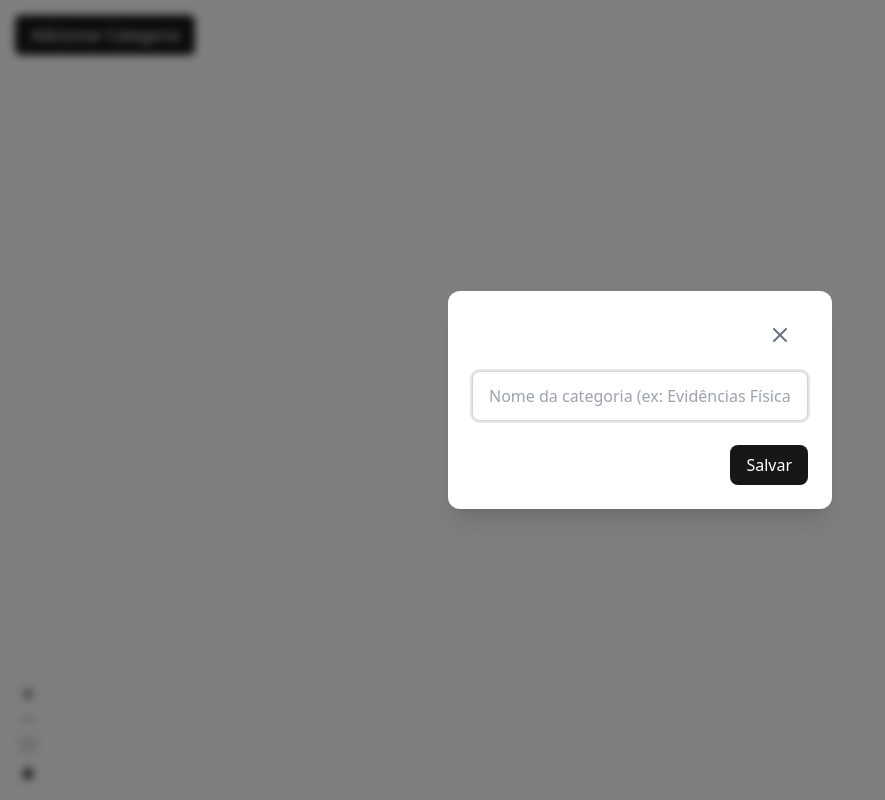
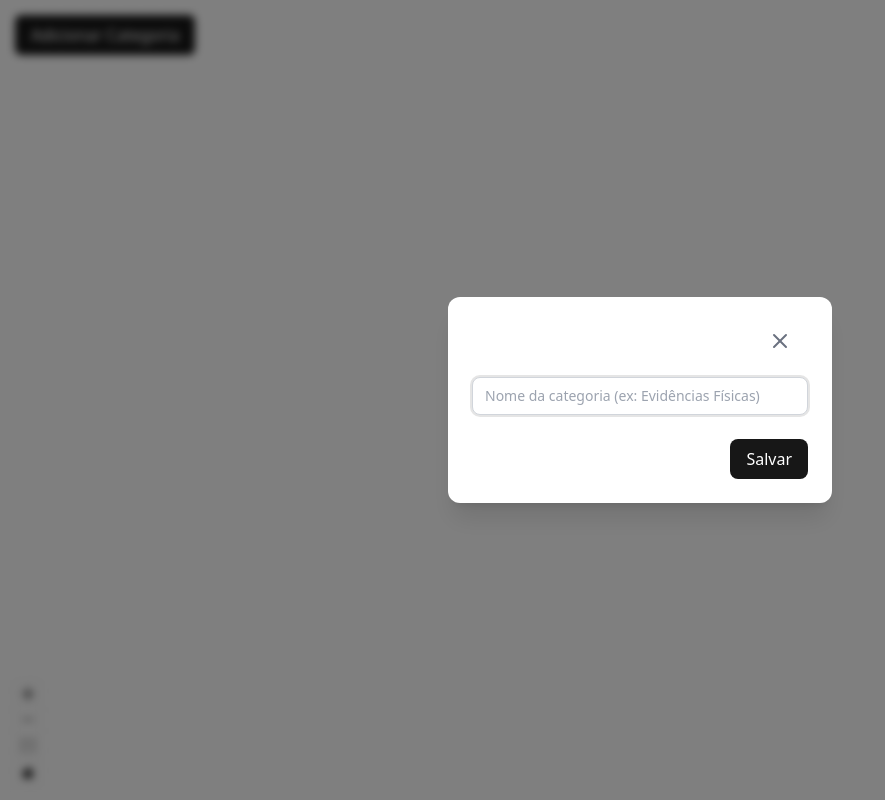
Before and after one commit to henriqueliima/criminal-investigation, a React (Vite) app: page / in a window 1280 px wide. Both pictures are taken after a click on the button "Adicionar Categoria". Shown: the whole page, without its empty margins (0-885 px from the left). Built offline with nearby package versions, Linux system fonts and the light colour scheme.

Commit message:
feat: add component Input

```diff
--- a/src/components/ClueEditorModal.tsx
+++ b/src/components/ClueEditorModal.tsx
@@ -4,6 +4,7 @@ import type { InvestigationCategory } from '../types'
 import type { ContentType, MediaType } from '../types/mediaTypes'
 import ContentTypeSelector from './ContentTypeSelector'
 import MediaPreview from './MediaPreview'
+import Input from './ui/Input'
 
 interface ClueEditorModalProps {
   draft: string
@@ -51,7 +52,7 @@ const ClueEditorModal = memo(
           onFileButtonClick={handleFileButtonClick}
         />
 
-        <input
+        <Input
           ref={fileInputRef}
           type="file"
           accept={
--- a/src/components/MediaPreview.tsx
+++ b/src/components/MediaPreview.tsx
@@ -2,6 +2,7 @@ import { memo, useState } from 'react'
 
 import type { MediaType } from '../types/mediaTypes'
 import Button from './ui/Button'
+import Input from './ui/Input'
 
 interface MediaPreviewProps {
   content: string
@@ -55,9 +56,8 @@ const MediaPreview = memo(
             )}
             {!readOnly && isEditingUrl && (
               <div className="space-y-2">
-                <input
+                <Input
                   type="url"
-                  className="w-full rounded-lg border border-gray-300 px-3 py-2 text-sm focus:outline-none focus:ring-2 focus:ring-brand-primary"
                   value={tempUrl}
                   onChange={(e) => setTempUrl(e.target.value)}
                   placeholder="Cole a URL da imagem"
@@ -110,9 +110,8 @@ const MediaPreview = memo(
             )}
             {!readOnly && isEditingUrl && (
               <div className="space-y-2">
-                <input
+                <Input
                   type="url"
-                  className="w-full rounded-lg border border-gray-300 px-3 py-2 text-sm focus:outline-none focus:ring-2 focus:ring-brand-primary"
                   value={tempUrl}
                   onChange={(e) => setTempUrl(e.target.value)}
                   placeholder="Cole a URL do vídeo"
@@ -168,9 +167,8 @@ const MediaPreview = memo(
             )}
             {!readOnly && isEditingUrl && (
               <div className="space-y-2">
-                <input
+                <Input
                   type="url"
-                  className="w-full rounded-lg border border-gray-300 px-3 py-2 text-sm focus:outline-none focus:ring-2 focus:ring-brand-primary"
                   value={tempUrl}
                   onChange={(e) => setTempUrl(e.target.value)}
                   placeholder="Cole a URL do áudio"
--- /dev/null
+++ b/src/components/ui/Input.tsx
@@ -0,0 +1,40 @@
+import type { ChangeEventHandler, InputHTMLAttributes } from 'react'
+import { forwardRef } from 'react'
+
+interface InputProps
+  extends Omit<InputHTMLAttributes<HTMLInputElement>, 'onChange' | 'ref'> {
+  value?: string
+  onChange?: ChangeEventHandler<HTMLInputElement>
+  placeholder?: string
+  type?: 'text' | 'url' | 'email' | 'password' | 'number' | 'file'
+}
+
+const Input = forwardRef<HTMLInputElement, InputProps>(
+  (
+    {
+      value,
+      onChange,
+      placeholder = 'Cole a URL do vídeo',
+      type = 'text',
+      autoFocus,
+      className,
+      ...rest
+    },
+    ref
+  ) => {
+    return (
+      <input
+        ref={ref}
+        type={type}
+        value={value}
+        onChange={onChange}
+        placeholder={placeholder}
+        autoFocus={autoFocus}
+        className={`w-full rounded-lg border border-gray-300 px-3 py-2 text-sm focus:outline-none focus:ring-2 focus:ring-brand-primary ${className ?? ''}`}
+        {...rest}
+      />
+    )
+  }
+)
+
+export default Input
--- a/src/pages/CriminalInvestigation.tsx
+++ b/src/pages/CriminalInvestigation.tsx
@@ -18,6 +18,7 @@ import CreateClueModal from '../components/CreateClueModal'
 import InvestigationCategoryNode from '../components/InvestigationCategoryNode'
 import Modal from '../components/Modal'
 import Button from '../components/ui/Button'
+import Input from '../components/ui/Input'
 import { useDragAndDrop } from '../hooks/useDragAndDrop'
 import {
   useCategoryModal,
@@ -186,9 +187,8 @@ function CriminalInvestigationPage() {
               saveModal={handleSaveNewCategory}
               closeModal={newCategoryModal.closeModal}
             >
-              <input
+              <Input
                 type="text"
-                className="w-full rounded-lg border border-gray-300 px-4 py-3 focus:outline-none focus:ring-2 focus:ring-brand-primary"
                 placeholder="Nome da categoria (ex: Evidências Físicas)"
                 value={newCategoryModal.categoryName}
                 onChange={(e) =>
@@ -206,7 +206,7 @@ function CriminalInvestigationPage() {
               deleteModal={handleDeleteCategory}
               showDelete={true}
             >
-              <input
+              <Input
                 type="text"
                 className="w-full rounded-lg border border-gray-300 px-4 py-3 focus:outline-none focus:ring-2 focus:ring-brand-primary"
                 placeholder="Nome da categoria"
```
